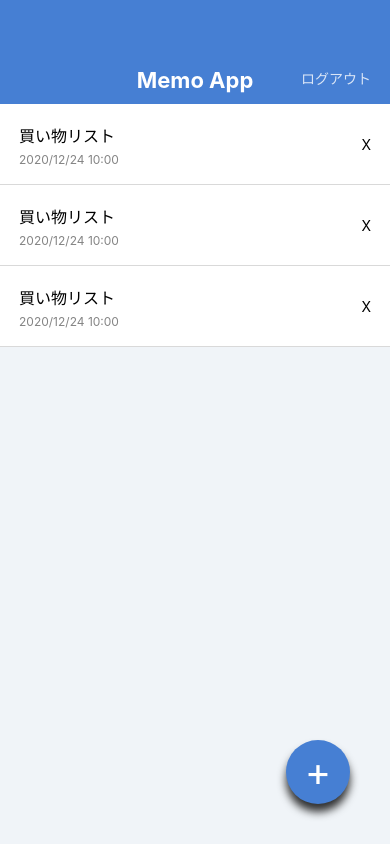
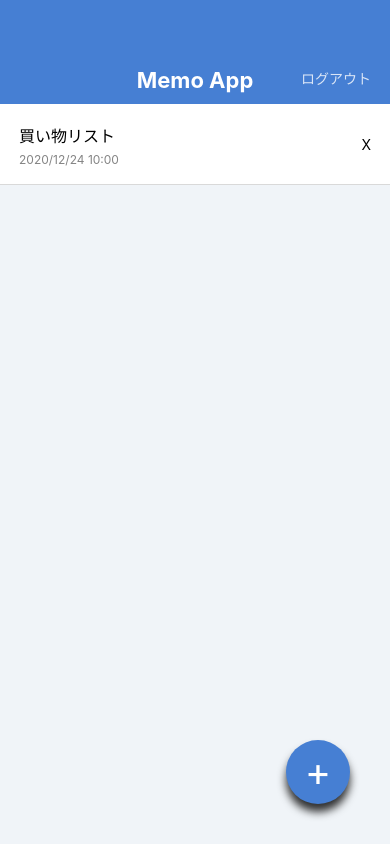
Before and after one commit to obata-n/MemoApp, a React Native app: screen / in a window 390 px wide. Built offline with nearby package versions, Linux system fonts and the light colour scheme.

Commit message:
Extract Components

```diff
--- a/App.jsx
+++ b/App.jsx
@@ -1,51 +1,20 @@
 import React from 'react';
-import { StyleSheet, Text, View } from 'react-native';
+import { StyleSheet, View } from 'react-native';
+
+import AppBar from './src/components/AppBar';
+import MemoList from './src/components/MemoList';
+import CircleButton from './src/components/CircleButton';
 
 export default function App() {
   return (
     <View style={styles.container}>
-      <View style={styles.appbar}>
-        <View style={styles.appbarInner}>
-          <Text style={styles.appbarTitle}>Memo App</Text>
-          <Text style={styles.appbarRight}>ログアウト</Text>
-        </View>
-      </View>
 
-      <View>
-        <View style={styles.memoListItem}>
-          <View>
-            <Text style={styles.memoListItemTitle}>買い物リスト</Text>
-            <Text style={styles.memoListItemDate}>2020/12/24 10:00</Text>
-          </View>
-          <View>
-            <Text>X</Text>
-          </View>
-        </View>
+      <AppBar />
 
-        <View style={styles.memoListItem}>
-          <View>
-            <Text style={styles.memoListItemTitle}>買い物リスト</Text>
-            <Text style={styles.memoListItemDate}>2020/12/24 10:00</Text>
-          </View>
-          <View>
-            <Text>X</Text>
-          </View>
-        </View>
+      <MemoList />
 
-        <View style={styles.memoListItem}>
-          <View>
-            <Text style={styles.memoListItemTitle}>買い物リスト</Text>
-            <Text style={styles.memoListItemDate}>2020/12/24 10:00</Text>
-          </View>
-          <View>
-            <Text>X</Text>
-          </View>
-        </View>
-      </View>
+      <CircleButton>+</CircleButton>
 
-      <View style={styles.circleButton}>
-        <Text style={styles.circleButtonLabel}>+</Text>
-      </View>
     </View>
   );
 }
@@ -55,65 +24,4 @@
     flex: 1,
     backgroundColor: '#F0F4F8',
   },
-  appbar: {
-    width: '100%',
-    height: 104,
-    backgroundColor: '#467FD3',
-    justifyContent: 'flex-end',
-  },
-  appbarInner: {
-    alignItems: 'center',
-  },
-  appbarTitle: {
-    marginBottom: 8,
-    fontSize: 22,
-    lineHeight: 32,
-    color: '#ffffff',
-    fontWeight: 'bold',
-  },
-  appbarRight: {
-    position: 'absolute',
-    right: 19,
-    bottom: 16,
-    color: 'rgba(255, 255, 255,0.8)',
-  },
-  memoListItem: {
-    backgroundColor: '#ffffff',
-    flexDirection: 'row',
-    justifyContent: 'space-between',
-    paddingVertical: 16,
-    paddingHorizontal: 19,
-    alignItems: 'center',
-    borderBottomWidth: 1,
-    borderColor: 'rgba(0, 0, 0, 0.15)',
-  },
-  memoListItemTitle: {
-    fontSize: 16,
-    lineHeight: 32,
-  },
-  memoListItemDate: {
-    fontSize: 12,
-    lineHeight: 16,
-    color: '#848484',
-  },
-  circleButton: {
-    backgroundColor: '#467fd3',
-    width: 64,
-    height: 64,
-    borderRadius: 32,
-    justifyContent: 'center',
-    alignItems: 'center',
-    position: 'absolute',
-    right: 40,
-    bottom: 40,
-    shadowColor: '#000000',
-    shadowOffset: { width: 0, height: 8 },
-    shadowOpacity: 0.8,
-    shadowRadius: 8,
-  },
-  circleButtonLabel: {
-    color: '#ffffff',
-    fontSize: 40,
-    lineHeight: 40,
-  }
 });
--- /dev/null
+++ b/src/components/AppBar.jsx
@@ -0,0 +1,38 @@
+import React from 'react';
+import { View, Text, StyleSheet } from 'react-native';
+
+export default function AppBar() {
+  return (
+    <View style={styles.appbar}>
+      <View style={styles.appbarInner}>
+        <Text style={styles.appbarTitle}>Memo App</Text>
+        <Text style={styles.appbarRight}>ログアウト</Text>
+      </View>
+    </View>
+  );
+}
+
+const styles = StyleSheet.create({
+  appbar: {
+    width: '100%',
+    height: 104,
+    backgroundColor: '#467FD3',
+    justifyContent: 'flex-end',
+  },
+  appbarInner: {
+    alignItems: 'center',
+  },
+  appbarTitle: {
+    marginBottom: 8,
+    fontSize: 22,
+    lineHeight: 32,
+    color: '#ffffff',
+    fontWeight: 'bold',
+  },
+  appbarRight: {
+    position: 'absolute',
+    right: 19,
+    bottom: 16,
+    color: 'rgba(255, 255, 255,0.8)',
+  },
+});
--- /dev/null
+++ b/src/components/CircleButton.jsx
@@ -0,0 +1,40 @@
+import React from 'react';
+import { View, Text, StyleSheet } from 'react-native';
+import { string } from 'prop-types';
+
+export default function CircleButton(props) {
+  const { children } = props;
+  return (
+    <View style={styles.circleButton}>
+      <Text style={styles.circleButtonLabel}>{children}</Text>
+    </View>
+  );
+}
+
+CircleButton.propTypes = {
+  children: string.isRequired,
+};
+
+const styles = StyleSheet.create({
+  circleButton: {
+    backgroundColor: '#467fd3',
+    width: 64,
+    height: 64,
+    borderRadius: 32,
+    justifyContent: 'center',
+    alignItems: 'center',
+    position: 'absolute',
+    right: 40,
+    bottom: 40,
+    shadowColor: '#000000',
+    shadowOffset: { width: 0, height: 8 },
+    shadowOpacity: 0.8,
+    shadowRadius: 8,
+    elevation: 8,
+  },
+  circleButtonLabel: {
+    color: '#ffffff',
+    fontSize: 40,
+    lineHeight: 40,
+  },
+});
--- /dev/null
+++ b/src/components/MemoList.jsx
@@ -0,0 +1,38 @@
+import React from 'react';
+import { View, Text, StyleSheet } from 'react-native';
+
+export default function MemoList() {
+  return (
+    <View style={styles.memoListItem}>
+      <View>
+        <Text style={styles.memoListItemTitle}>買い物リスト</Text>
+        <Text style={styles.memoListItemDate}>2020/12/24 10:00</Text>
+      </View>
+      <View>
+        <Text>X</Text>
+      </View>
+    </View>
+  );
+}
+
+const styles = StyleSheet.create({
+  memoListItem: {
+    backgroundColor: '#ffffff',
+    flexDirection: 'row',
+    justifyContent: 'space-between',
+    paddingVertical: 16,
+    paddingHorizontal: 19,
+    alignItems: 'center',
+    borderBottomWidth: 1,
+    borderColor: 'rgba(0, 0, 0, 0.15)',
+  },
+  memoListItemTitle: {
+    fontSize: 16,
+    lineHeight: 32,
+  },
+  memoListItemDate: {
+    fontSize: 12,
+    lineHeight: 16,
+    color: '#848484',
+  },
+});
```
